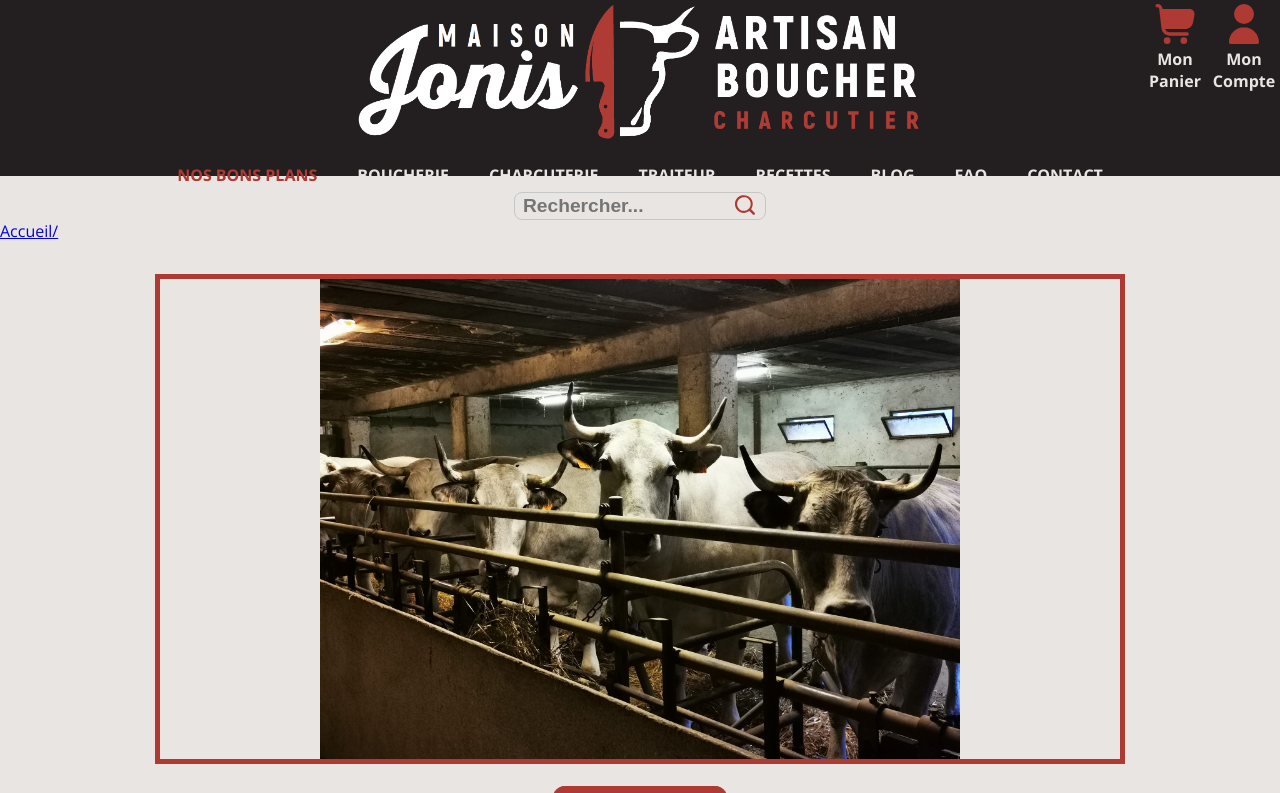
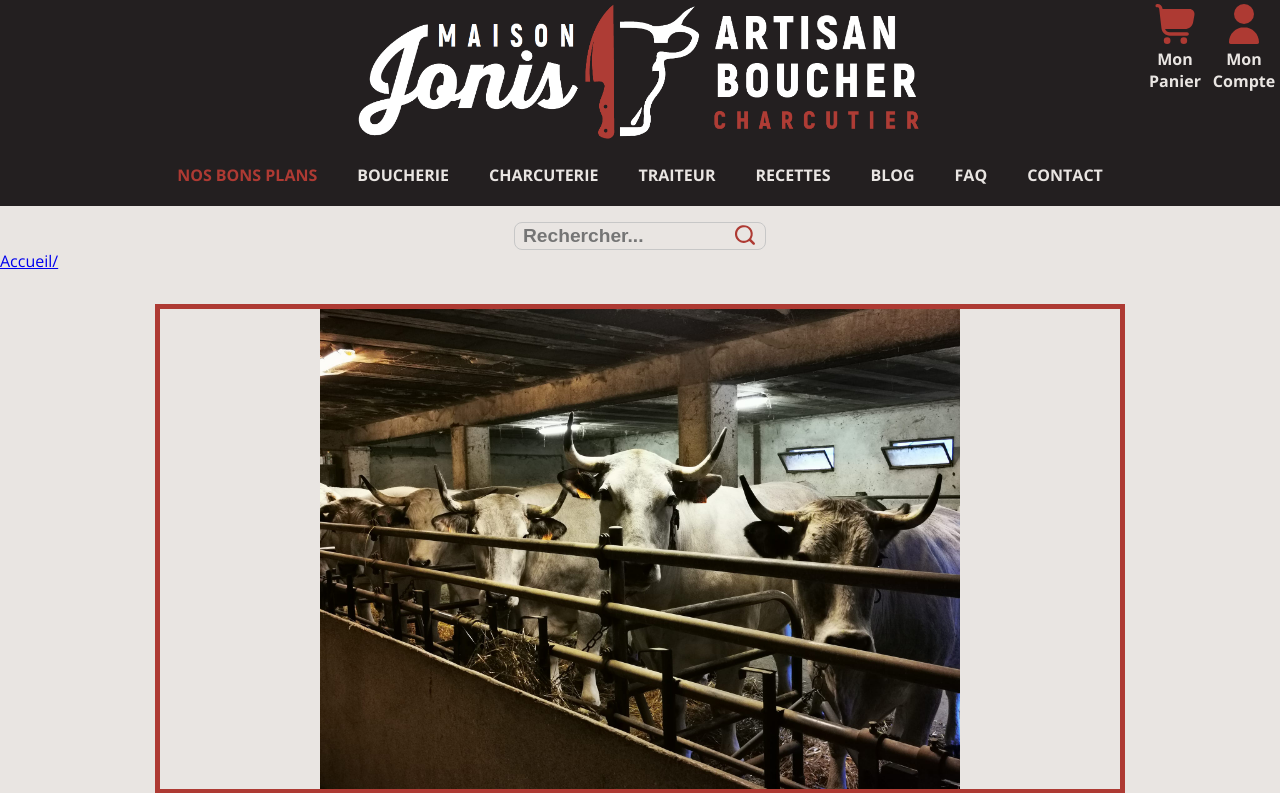
Before and after one commit to Alghard/boucherie_jonis, a PHP site: page / in a window 1280 px wide. Shown: the top 793 px of the page. Run offline with PHP 8.4, Linux system fonts and the light colour scheme.

Commit message:
modif header

```diff
--- a/Site/style/style.css
+++ b/Site/style/style.css
@@ -9,7 +9,7 @@ body {
   position: relative;
 }
 body header {
-  height: 22dvh;
+  height: 25%;
   width: 100%;
   background-color: #231f20;
   display: grid;
--- a/Site/style/style.scss
+++ b/Site/style/style.scss
@@ -44,7 +44,7 @@ body {
     font-family: 'Open Sans', system-ui, -apple-system, BlinkMacSystemFont, 'Segoe UI', Roboto, Oxygen, Ubuntu, Cantarell, 'Helvetica Neue', sans-serif;
     position: relative;
     header {
-        height: 22dvh;
+        height: 25%;
         width: 100%;
         background-color: #231f20;
         display: grid;
```
Also changed, not shown: 1 other file.
